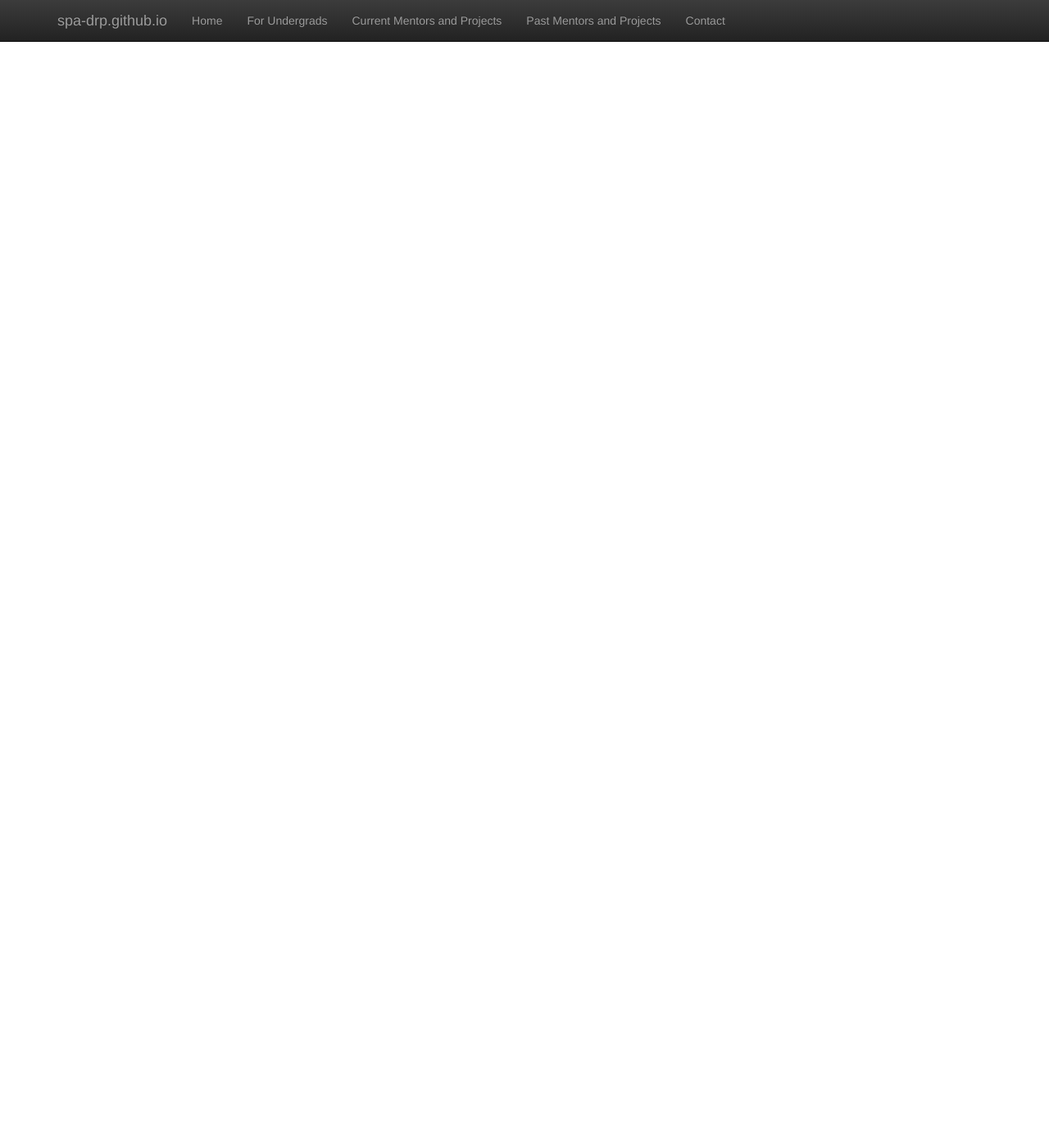
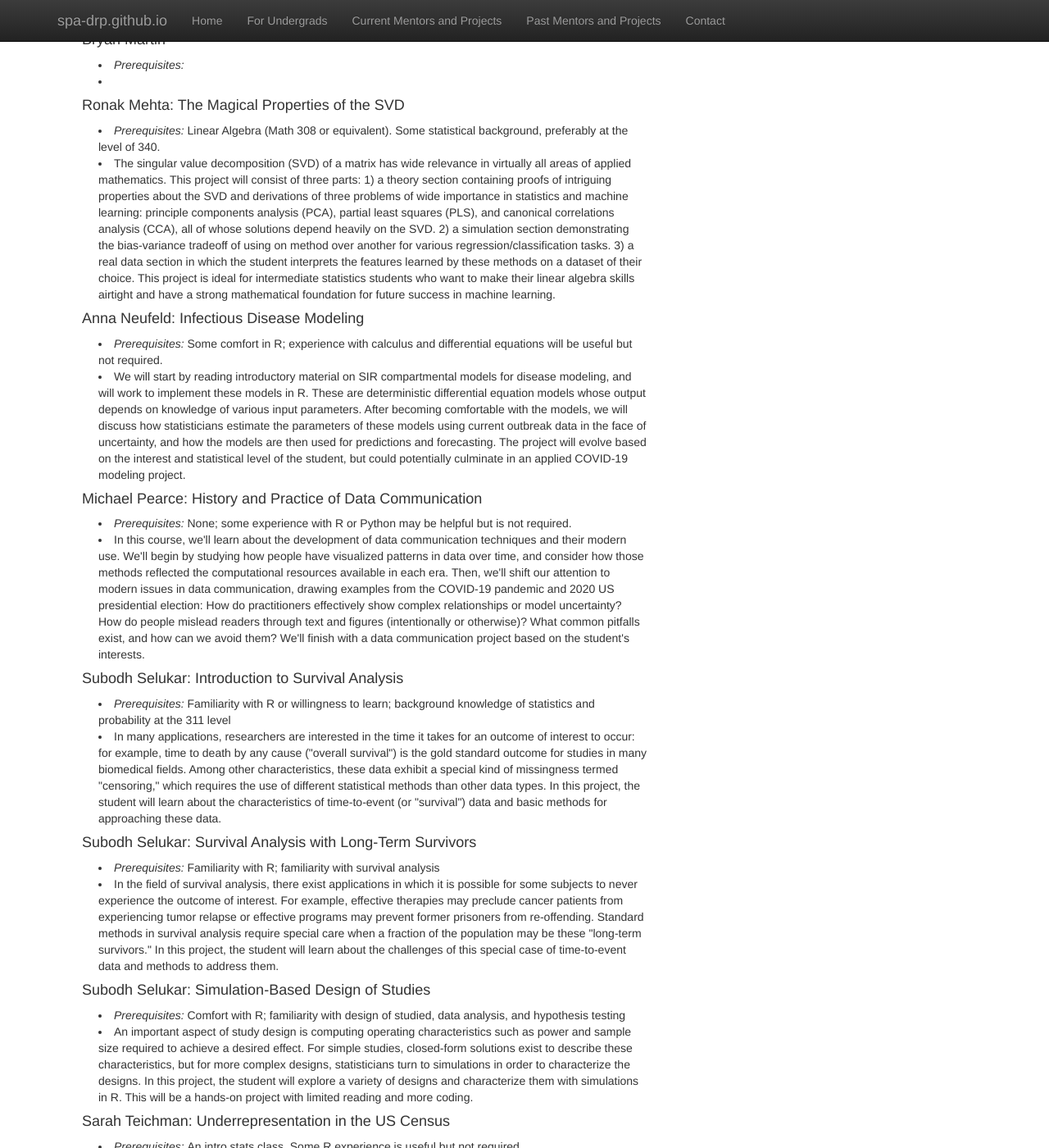
Before and after one commit to SPA-DRP/spa-drp.github.io, a Jekyll site: the page built from currentmentors.html, in a window 1280 px wide and 1400 px high, scrolled down 1013 px. Shown: the whole window at 82% size. Built offline with Jekyll 4.4.1, drawn with Linux system fonts in a browser that asks for light colours; nearby versions of some CDN libraries; library files that are not in the unit come from our copies; some of the changed text lies outside the part shown.

Commit message:
Added fall mntors

```diff
--- a/currentmentors.html
+++ b/currentmentors.html
@@ -6,10 +6,17 @@ title:  'Mentors and Project Descriptions: Autumn 2020'
 
 <div class="col-md-8">
   <h2 style="padding-top: 10px;" class="featurette-heading">Autumn  2020</h2>
-  <p> Check back at the end of the summer for updated project information!
+  <p> The following projects will be offered for the fall quarter. Note that if the same mentor is listed for several
+    projects, only one of those projects will end up being offered (pending student interest). Please feel free to contact
+    the student organizers with any questions.
     </p>
-<!-- <p class="content" style="padding:0px;margin:0px 20px 0px;">
-    <li style="padding:0px;margin:0px 20px 0px;"> <i> Prerequisites: </i> Experience with introductory stats (at the level of any of the intro classes) would help.
+
+
+<h4> Peter Gao: Statistics for Data Journalism: Election Forecasting </h4>
+<p class="content" style="padding:0px;margin:0px 20px 0px;">
+    <li style="padding:0px;margin:0px 20px 0px;"> <i> Prerequisites: </i>
+      Experience with introductory stats (at the level of any of the intro classes)
+      would help.
 </li>
 <li style="padding:0px;margin:0px 20px 0px;"> In this project, we'll take a look at how leading
 newspapers and researchers conduct polls,
@@ -17,57 +24,142 @@ forecast elections, and calculate polling averages. If there is interest, we can
 engineering some of the methods used by publications such as FiveThirtyEight, RealClearPolitics, and the Upshot.
 Finally, we'll consider the ethics of forecasting elections and using statistics in general to study our election process.
 </li>
-</p> -->
-<!--
-<h4> Sheridan Grant: Causal Inference: DAGs and Potential Outcomes </h4>
+</p>
+
+<h4> Zhaoqi Li: Statistical Illusions </h4>
 <p class="content" style="padding:0px;margin:0px 20px 0px;">
-    <li style="padding:0px;margin:0px 20px 0px;"> <i> Prerequisites: </i> Familiarity with linear regression and facility with
-    Gaussian distributions (preferably multivariate)
+    <li style="padding:0px;margin:0px 20px 0px;"> <i>
+      Prerequisites: </i> Motivation to think about interesting problems and readiness for the brain to be teased. Some mathematical maturity would be beneficial.
 </li>
 <li style="padding:0px;margin:0px 20px 0px;">
-This project will be reading-focused, rather than data analysis.
-It's intended for a junior or senior student who is interested in learning about Causal Inference--a
-huge topic in graduate-level statistics and stats research--perhaps as a prelude
-to applying for PhDs. You'll read classic papers and parts of textbooks on two approaches
-to causal inference, potential outcomes & graphs. For the final presentation,
-you'll contrast the two approaches as applied to a problem (practical or theoretical) of your choice.
+  Do you know that there is a “statistically significant” relationship between your salary and if you pee at night? Do you know that you will always wait longer than others at a bus stop? Do you know that a lot of the statistical concepts you learned in class actually don’t make sense? In this quarter-long study, we will dive into some common misconceptions about statistics and the questions of how to interpret statistics. We will touch on a wide range of statistical topics from a paradoxical view and learn the intuition behind them.
+  No prior knowledge of statistics is required but motivation is encouraged.
 </li>
 </p>
--->
-<!-- <p class="content" style="padding:0px;margin:0px 20px 0px;">
-    <li style="padding:0px;margin:0px 20px 0px;"> <i> Prerequisites: </i> Having taken a course in linear algebra.
-      Some exposure to abstract algebra is helpful but not required.
+
+
+<h4> Zhaoqi Li: Statistical Machine Learning and Data Analysis </h4>
+<p class="content" style="padding:0px;margin:0px 20px 0px;">
+    <li style="padding:0px;margin:0px 20px 0px;"> <i>
+      Prerequisites: </i>
+      Knowledge of probability theory and Maximum Likelihood Estimation at
+      the level of Stat 340 is preferred; some familiarity of basic programming is
+       preferred;
+      an enthusiasm of reading and experimenting is encouraged.
 </li>
 <li style="padding:0px;margin:0px 20px 0px;">
-  We will study the undergraduate textbook Ideals, Varieties and Algorithms by Cox,
-  Little and O'Shea, especially its first four chapters. This is great background for
-  someone interested in algebraic statistics or topological data analysis,
-   which are growing and exciting fields of research in statistics.
-  From the studying, we hope to better understand polynomials and their zeros
-   (solutions to polynomial equations). The book was written with an emphasis on
-   algorithms and computation. To accompany the reading, we will also spend time
-   playing around computer algebra systems.
+  We will discuss the relationship between statistics and machine learning, one of the most popular fields in the world, and how statistical techniques could be used in the machine learning framework. Topics may include classifiers (e.g., Decision Tree, Naive Bayes), training (what is training and the relation to likelihood inference), etc. The design could range from experimental to theoretical,
+  depending on the background of the student.
 </li>
 </p>
-  <h4>Zhaoqi Li: Statistical Machine Learning and Data Analysis</h4>
-  <p class="content" style="padding:0px;margin:0px 20px 0px;">
-      <li style="padding:0px;margin:0px 20px 0px;"> <i> Prerequisites</i> Knowledge of probability theory and Maximum Likelihood Estimation at the level of Stat 340 is preferred;
-        some familiarity of basic programming is preferred;
-         an enthusiasm of reading and experimenting is encouraged.  </li>
-         <li style="padding:0px;margin:0px 20px 0px;"> We will discuss the relationship between statistics and machine learning, one of the most popular fields in the world,
-           and how statistical techniques could be used in the machine learning framework.
-            Topics may include classifiers (e.g., Decision Tree, Naive Bayes),
-             training (what is training and the relation to likelihood inference), etc.
-           The design could range from experimental to theoretical,
-           depending on the background of the student. </li>
-  </p> -->
-  <!--
-  <h4>Shane Lubold: Random Graphs </h4>
-  <p class="content" style="padding:0px;margin:0px 20px 0px;">
-      <li style="padding:0px;margin:0px 20px 0px;"> <i> Prerequisites: </i> Some exposure to probability. Some exposure to, or an interest in, graph theory. </li>
-      <li style="padding:0px;margin:0px 20px 0px;"> In this project, we will study random graph theory and how the behavior of these graphs change as the size of the graph grows. We will focus primarily on a simple graph model with a number of interesting properties, the Erdös-Rényi model. In this simple model, we generate a graph on n nodes, where each node connects to any other node with probability p(n), which can depend on the graph size n. We will use theory and simulations to derive key properties of this model, such as the distribution of the degree of a vertex or the number of cliques of any size. We will also explore other exciting properties of this model. For example, if the ratio p*n grows at a certain rate as n gets big, then the graph will, for example, exhibit large cliques with probability 1. The proof of these ideas uses only basic statistical ideas. We will prove the conditions that guarantee this behavior and use simulations to explore how large the graphs must be the see this behavior. This project will expose students to the exciting field of random graphs and will give them a good understanding of how simple statistical tools can answer complex questions. </li>
-  </p>
-  -->
+
+
+<h4>Shane Lubold: Random Graphs </h4>
+<p class="content" style="padding:0px;margin:0px 20px 0px;">
+    <li style="padding:0px;margin:0px 20px 0px;"> <i> Prerequisites: </i> Some exposure to probability. Some exposure to, or an interest in, graph theory. </li>
+    <li style="padding:0px;margin:0px 20px 0px;"> In this project, we will study random graph theory and how the behavior of these graphs change as the size of the graph grows. We will focus primarily on a simple graph model with a number of interesting properties, the Erdös-Rényi model. In this simple model, we generate a graph on n nodes, where each node connects to any other node with probability p(n), which can depend on the graph size n. We will use theory and simulations to derive key properties of this model, such as the distribution of the degree of a vertex or the number of cliques of any size. We will also explore other exciting properties of this model. For example, if the ratio p*n grows at a certain rate as n gets big, then the graph will, for example, exhibit large cliques with probability 1. The proof of these ideas uses only basic statistical ideas. We will prove the conditions that guarantee this behavior and use simulations to explore how large the graphs must be the see this behavior. This project will expose students to the exciting field of random graphs and will give them a good understanding of how simple statistical tools can answer complex questions. </li>
+</p>
+
+<h4> Bryan Martin  </h4>
+<p class="content" style="padding:0px;margin:0px 20px 0px;">
+    <li style="padding:0px;margin:0px 20px 0px;"> <i> Prerequisites: </i>
+     </li>
+    <li style="padding:0px;margin:0px 20px 0px;">
+     </li>
+</p>
+
+
+
+<h4> Ronak Mehta: The Magical Properties of the SVD </h4>
+<p class="content" style="padding:0px;margin:0px 20px 0px;">
+    <li style="padding:0px;margin:0px 20px 0px;"> <i>
+      Prerequisites: </i>
+      Linear Algebra (Math 308 or equivalent). Some statistical background, preferably at
+    the level of 340.
+</li>
+<li style="padding:0px;margin:0px 20px 0px;">
+  The singular value decomposition (SVD) of a matrix has wide relevance in virtually all areas of applied mathematics. This project will consist of three parts:
+  1) a theory section containing proofs of intriguing properties about the SVD and derivations of three problems of wide importance in statistics and machine learning: principle components analysis (PCA), partial least squares (PLS), and canonical correlations analysis (CCA), all of whose solutions depend heavily on the SVD.
+  2) a simulation section demonstrating the bias-variance tradeoff of using on method over another for various regression/classification tasks.
+  3) a real data section in which the student interprets the features learned by these methods on a dataset of their choice.
+  This project is ideal for intermediate statistics students who want to make their linear algebra skills airtight and have a strong mathematical foundation for future success in machine learning.
+</li>
+</p>
+
+<h4>Anna Neufeld:  Infectious Disease Modeling  </h4>
+<p class="content" style="padding:0px;margin:0px 20px 0px;">
+    <li style="padding:0px;margin:0px 20px 0px;"> <i> Prerequisites: </i>
+      Some comfort in R; experience with calculus and differential equations will be useful but not required.
+ </li>
+    <li style="padding:0px;margin:0px 20px 0px;"> We will start by reading introductory material on SIR compartmental models for disease modeling, and will work to implement these models in R. These are deterministic differential equation models whose output depends on knowledge of various input parameters. After becoming comfortable with the models, we will discuss how statisticians estimate the parameters of these models using current outbreak data in the face of uncertainty, and how the models are then used for predictions and forecasting. The project will evolve based on the interest and statistical level of the student, but could potentially culminate in an applied COVID-19 modeling project.
+</li>
+</p>
+
+<h4> Michael Pearce: History and Practice of Data Communication </h4>
+<p class="content" style="padding:0px;margin:0px 20px 0px;">
+    <li style="padding:0px;margin:0px 20px 0px;"> <i> Prerequisites: </i>
+      None; some experience with R or Python may be helpful but is not required.
+ </li>
+    <li style="padding:0px;margin:0px 20px 0px;">
+      In this course, we'll learn about the development of data communication techniques and their modern use. We'll begin by studying how people have visualized patterns in data over time, and consider how those methods reflected the computational resources available in each era. Then, we'll shift our attention to modern issues in data communication, drawing examples from the COVID-19 pandemic and 2020 US presidential election: How do practitioners effectively show complex relationships or model uncertainty? How do people mislead readers through text and figures (intentionally or otherwise)? What common pitfalls exist, and how can we avoid them? We'll finish with a data communication project based on the student's interests.
+</li>
+</p>
+
+
+<h4>Subodh Selukar:  Introduction to Survival Analysis </h4>
+<p class="content" style="padding:0px;margin:0px 20px 0px;">
+    <li style="padding:0px;margin:0px 20px 0px;"> <i> Prerequisites: </i>
+      Familiarity with R or willingness to learn; background knowledge of statistics and probability at the 311 level
+ </li>
+    <li style="padding:0px;margin:0px 20px 0px;">
+      In many applications, researchers are interested in the time it takes for an outcome of interest to occur: for example, time to death by any cause ("overall survival") is the gold standard outcome for studies in many biomedical fields. Among other characteristics, these data exhibit a special kind of missingness termed "censoring," which requires the use of different statistical methods than other data types. In this project, the student will learn about the characteristics of time-to-event (or "survival") data and basic methods for approaching these data.
+</li>
+</p>
+
+<h4>Subodh Selukar: Survival Analysis with Long-Term Survivors </h4>
+<p class="content" style="padding:0px;margin:0px 20px 0px;">
+    <li style="padding:0px;margin:0px 20px 0px;"> <i> Prerequisites: </i>
+Familiarity with R; familiarity with survival analysis
+ </li>
+    <li style="padding:0px;margin:0px 20px 0px;">
+    In the field of survival analysis, there exist applications in which it is possible for some subjects to never experience the outcome of interest. For example, effective therapies may preclude cancer patients from experiencing tumor relapse or effective programs may prevent former prisoners from re-offending. Standard methods in survival analysis require special care when a fraction of the population may be these "long-term survivors." In this project, the student will learn about the challenges of this special case of time-to-event data and methods to address them.
+</li>
+</p>
+
+<h4>Subodh Selukar: Simulation-Based Design of Studies </h4>
+<p class="content" style="padding:0px;margin:0px 20px 0px;">
+    <li style="padding:0px;margin:0px 20px 0px;"> <i> Prerequisites: </i>
+      Comfort with R; familiarity with design of studied, data analysis, and hypothesis testing
+
+ </li>
+    <li style="padding:0px;margin:0px 20px 0px;">
+  An important aspect of study design is computing operating characteristics such as power and sample size required to achieve a desired effect. For simple studies, closed-form solutions exist to describe these characteristics, but for more complex designs, statisticians turn to simulations in order to characterize the designs. In this project, the student will explore a variety of designs and characterize them with simulations in R. This will be a hands-on project with limited reading and more coding.
+</li>
+</p>
+
+<h4> Sarah Teichman: Underrepresentation in the US Census </h4>
+<p class="content" style="padding:0px;margin:0px 20px 0px;">
+    <li style="padding:0px;margin:0px 20px 0px;"> <i> Prerequisites: </i>
+      An intro stats class. Some R experience is useful but not required.
+ </li>
+    <li style="padding:0px;margin:0px 20px 0px;">
+      In this DRP project, we will learn about who is underrepresented in the US Census (this project is based on a talk given by Maria Tackett at JSM 2020).  We will use the book Differential Undercounts in the US Census (https://www.springer.com/gp/book/9783030109721) by William O’Hare as a reference to learn about motivations and methodology of the Census, as well as undercoverage by age and race.  Along the way, we will learn about topics in missing data, demography, and capture recapture methodology.  We will use the package tidycensus to work with Census data in R. We will also read sources that discuss the implications of differential undercounts in the Census.
+</li>
+</p>
+
+
+<h4> Seth Temple: Statistical Genetics and Identity by Descent </h4>
+<p class="content" style="padding:0px;margin:0px 20px 0px;">
+    <li style="padding:0px;margin:0px 20px 0px;"> <i> Prerequisites: </i>
+None; keen interest in the biological sciences
+ </li>
+    <li style="padding:0px;margin:0px 20px 0px;">
+We will explore many classical ways in which statistics has been employed to study heredity in humans and other organisms. For example, we will introduce the expectation-maximization algorithm to infer allele frequencies for ABO blood types and discuss Jacquard’s 9 condensed states of identity by descent. This tutorial will be very practical as we will draw many family trees to compute kinship and inbreeding coefficients. We will use UW emeritus professor Elizabeth Thompson’s monograph "Statistical Inference from Genetic Data on Pedigrees" as reading material. Depending on student interest, we may read more chapters from Thompson’s book, investigate the history of statistical genetics as it relates to the eugenics movement, or code up some computations like the path counting formula.
+</li>
+</p>
+
+
+
   <!--
   <h4>Bryan Martin: R Package Development </h4>
   <p class="content" style="padding:0px;margin:0px 20px 0px;">
@@ -82,48 +174,5 @@ you'll contrast the two approaches as applied to a problem (practical or theoret
 Often, sparsity is imposed through penalization, where we include a term in our model to enforce that some parameters are set equal to zero. We will learn about some of the statistical theory underlying how penalization works, and how it impacts our model output, both mathematically and computationally. We will also learn about and compare different sparsity schemes, such as lasso, group lasso, elastic net, and more. We will focus on understanding the different settings in which we might be interested in different forms of sparsity and apply these tools to real data.
 </li>
 </p> -->
-<!---
-  <h4>Anna Neufeld:  Disease Modeling  </h4>
-  <p class="content" style="padding:0px;margin:0px 20px 0px;">
-      <li style="padding:0px;margin:0px 20px 0px;"> <i> Prerequisites: </i> Knowledge of R will be useful!  </li>
-      <li style="padding:0px;margin:0px 20px 0px;"> We will start by reading introductory material on SIR compartmental models for disease
-        modeling, and will work to implement these models in R. These are deterministic differential equation models
-        whose output depends on knowledge of various input parameters. After becoming comfortable with the models,
-        we will discuss how statisticians estimate the parameters of these
-        models using current outbreak data in the face of uncertainty, and how the models are then used for predictions and forecasting.
-        The project will evolve based on the interest of the student and relevant currnt events.
-</li>
-
-  </p>
-  -->
-  <!-- <h4>Sarah Teichman: Networks </h4>
-  <p class="content" style="padding:0px;margin:0px 20px 0px;">
-      <li style="padding:0px;margin:0px 20px 0px;"> <i> Prerequisites: </i> Stat 311. Some R is useful
-      but not required. </li>
-      <li style="padding:0px;margin:0px 20px 0px;"> Most of the data that you see in STAT 311 are assumed to be independent.
-        However, a lot of interesting datasets include information about individual observations
-        and the relationships between them. This type of data can be analyzed as networks, in which nodes
-        represent individuals and edges represent relationships between them.
-         Networks can be used to study interactions between social groups,
-          the spread of contagious diseases, biological cycles, etc.
-  We will use the textbook "Statistical Analysis of Network Data," along with it's companion text
-   "Statistical Analysis of Network Data in R" by Eric D. Kolaczyk. We will additionally read one or
-    two papers about an application of network analysis and/or analyze a small
-    network in R (based on interest of the student). </li>
-  </p>
-
-<h4> Seth Temple: Time Series  for Climate Data </h4>
-<p class="content" style="padding:0px;margin:0px 20px 0px;">
-    <li style="padding:0px;margin:0px 20px 0px;"> <i> Prerequisites: </i> None
-</li>
-<li style="padding:0px;margin:0px 20px 0px;">
-Time series are sequences of random variables arranged in chronological order.
-Modelling time series is broadly useful across disciplines (climate science, actuarial science,
-financial forecasting, etc.), but few statistics core curricula include a course on time series.
-We will build intuition and expertise in time series modelling by reading chapters from Cowpterwait and
-Metcalfe’s Introductory Time Series with R and other references. The capstone for the term will be to perform a
-time series analysis based on weather/climate data.
-</li>
-</p> -->
 
 </div>
```
